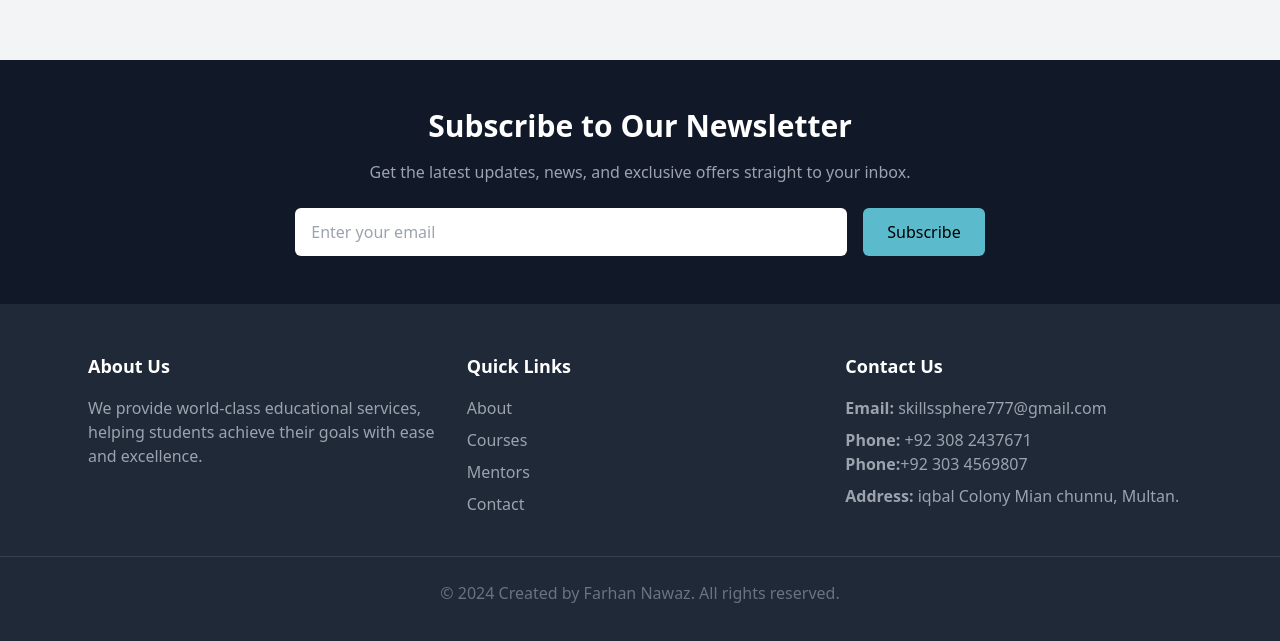
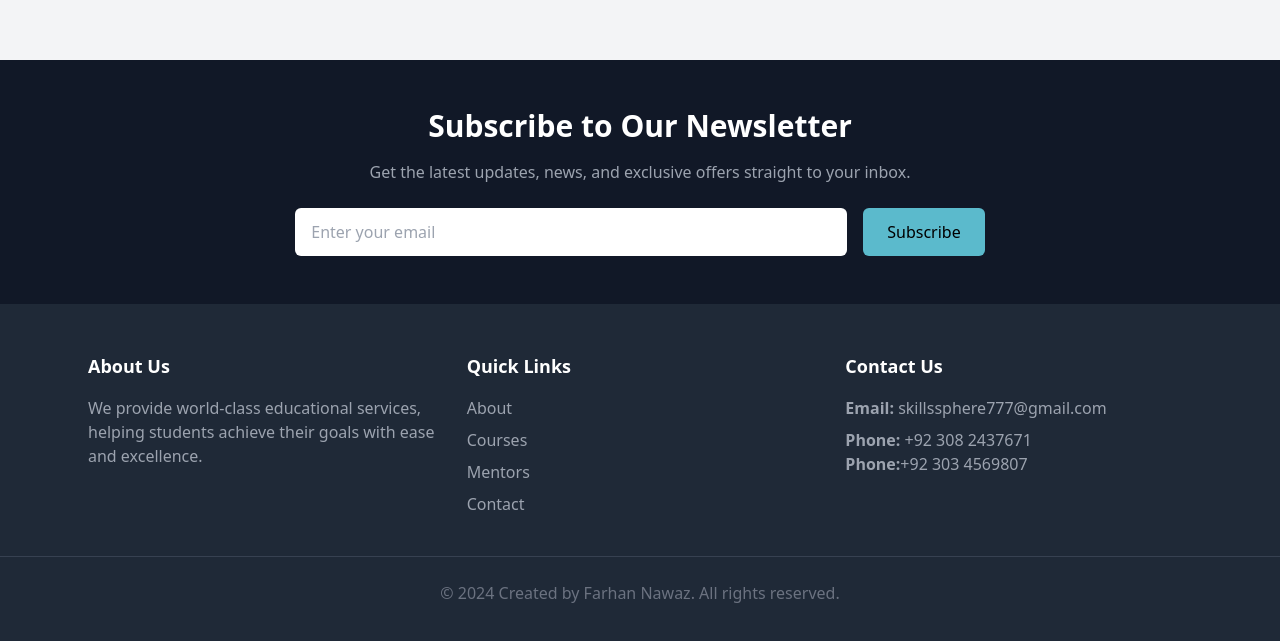
Before and after one commit to farhannawazofficial/skill-sphere-wesite, a React (Vite) app: page /SignPage in a window 1280 px wide. Shown: the part 820-1461 px from the top of the page. Built offline with nearby package versions, Linux system fonts and the light colour scheme.

Commit message:
Update NewsletterAndFooter.jsx

```diff
--- a/src/components/NewsletterAndFooter.jsx
+++ b/src/components/NewsletterAndFooter.jsx
@@ -76,9 +76,7 @@ const NewsletterAndFooter = () => {
                 <span className="font-bold">Phone:</span>
                 +92 303 4569807
               </li>
-              <li className="mb-2">
-                <span className="font-bold">Address:</span> iqbal Colony Mian chunnu, Multan.
-              </li>
+
             </ul>
             <div className="flex space-x-4 mt-4">
               <a
```
